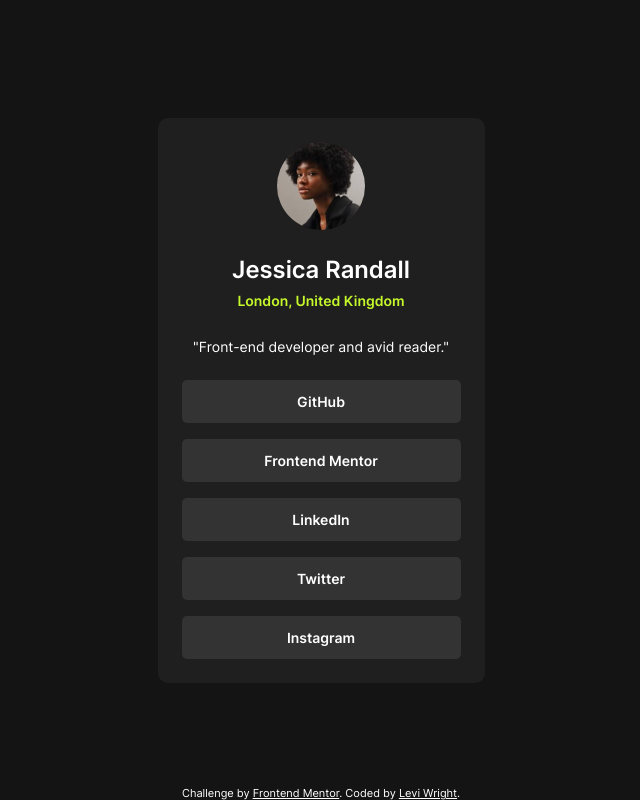
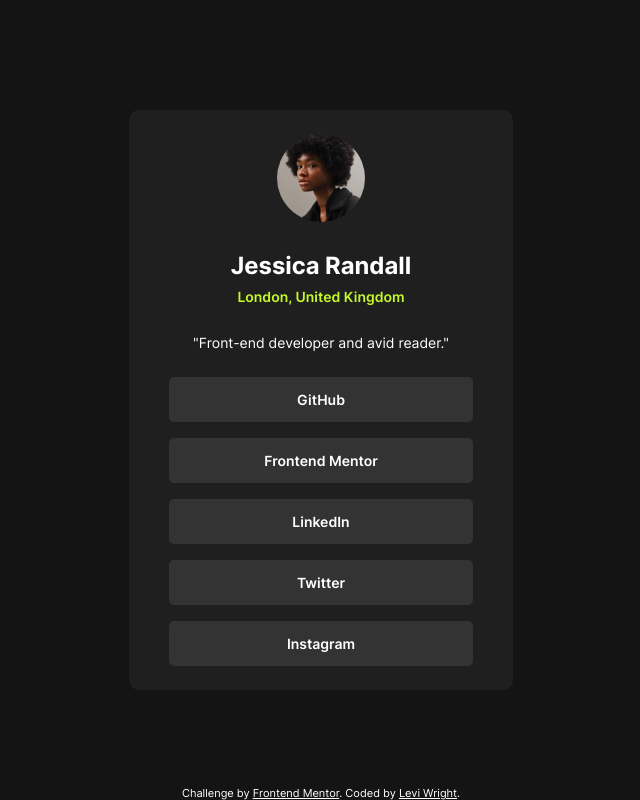
Before and after one commit to law973/social-links-profile, a plain HTML site: page index.html in a window 1280 px wide. Shown: the whole page, without its empty margins (319-959 px from the left). Drawn offline with Linux system fonts and the light colour scheme.

Commit message:
used clamp for width and height of card, finished most of the styling

```diff
--- a/style.css
+++ b/style.css
@@ -5,15 +5,12 @@
 }
 
 :root {
-    --dusky-blue: hsl(228, 45%, 44%);
     --green: hsl(75, 94%, 57%);
     --grey-700: hsl(0, 0%, 20%);
     --grey-800: hsl(0, 0%, 12%);
     --grey-900: hsl(0, 0%, 8%);
     --white: hsl(0, 0%, 100%);
 }
-
-/* FONT WEIGHTS: 400, 600, 700 */
 
 html, body {
     height: 100%;
@@ -28,6 +25,7 @@ body {
     font-family: 'Inter';
     font-size: 0.875rem;
     font-weight: 400;
+    height: fit-content;
     justify-content: center;
     margin: 0;
     min-height: 100%;
@@ -39,9 +37,9 @@ body {
 
 h1 {
     font-size: 1.488rem;
-    font-weight: 600;
+    font-weight: 700;
     margin-bottom: 0;
-    margin-top: 1.375rem;
+    margin-top: 1.625rem;
 }
 
 h2 {
@@ -67,12 +65,12 @@ li {
     }
 
 main {
-    min-width: 279px;
-    width: 100%;
+    max-width: 100%;
+    width: clamp(17.438rem, 100%, 19rem);
 }
 
 p {
-    margin-bottom: 1.563rem;
+    margin-bottom: 1.625rem;
     margin-top: 0;
 }
 
@@ -110,23 +108,31 @@ ul {
     align-items: center;
     background-color: var(--grey-800);
     border-radius: 10px;
+    box-sizing: border-box;
     display: flex;
     flex-direction: column;
+    height: clamp(36.25rem, 70vh, 38.25rem);
+    justify-content: center;
+    max-width: 100%;
+    min-width: 7.313rem;
+    min-height: fit-content;
     padding: 24px;
     text-align: center;
+    width: clamp(20.438rem, 80vw, 24rem);
 }
 
 .card__link {
     background-color: var(--grey-700);
     border-radius: 5px;
-    box-sizing: border-box;
     color: var(--white);
     display: inline-block;
     font-weight: 600;
-    padding-bottom: 13px;
-    padding-top: 13px;
+    max-width: 100%;
+    padding-bottom: 14px;
+    padding-top: 14px;
     text-decoration: none;
     width: 100%;
+    word-wrap: break-word;
 }
 
     .card__link:hover, .card__link:focus, .card__link:active {
```
Also changed, not shown: style-guide.md (+0 -2 lines), README.md, preview.jpg (deleted).
